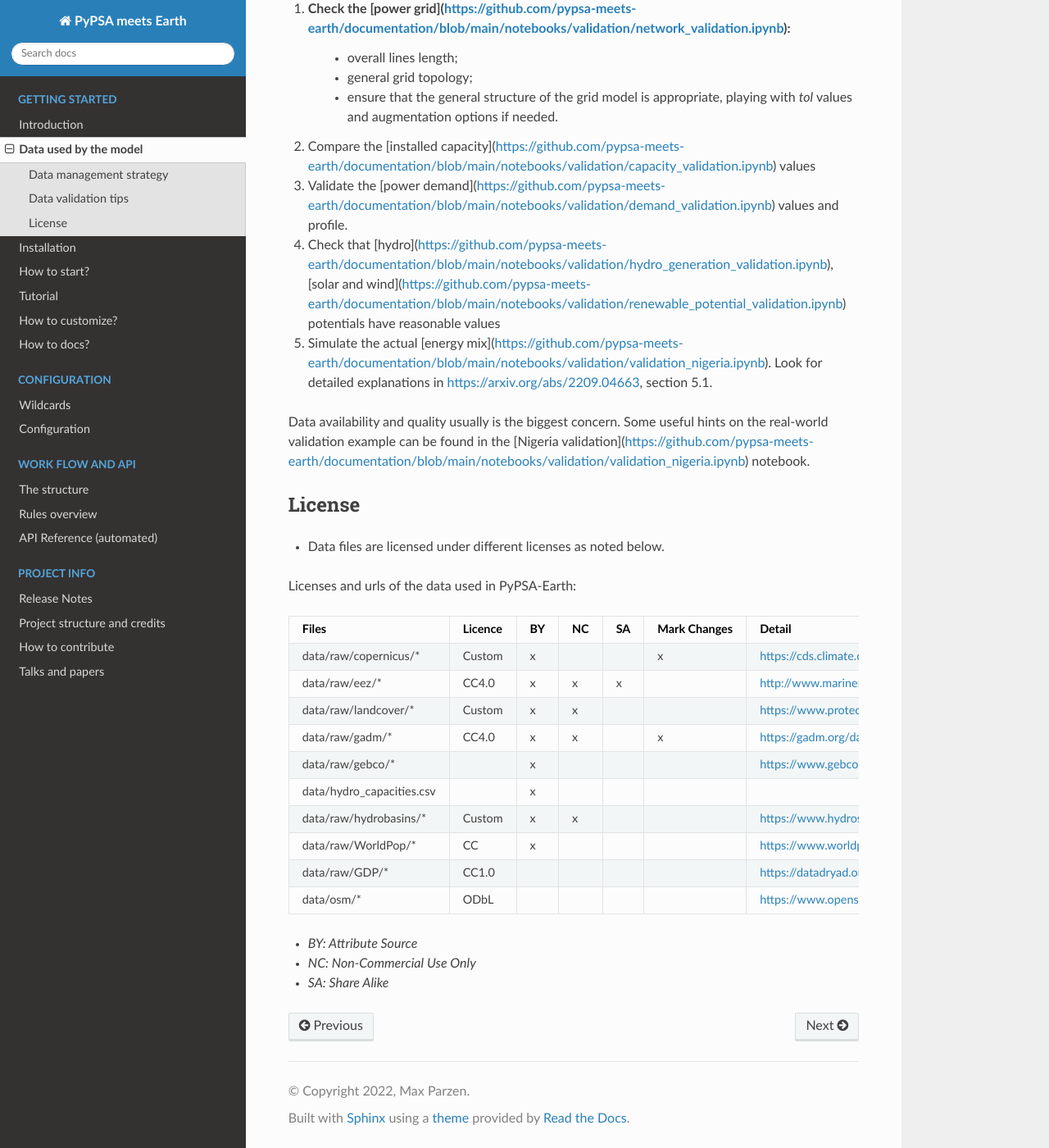
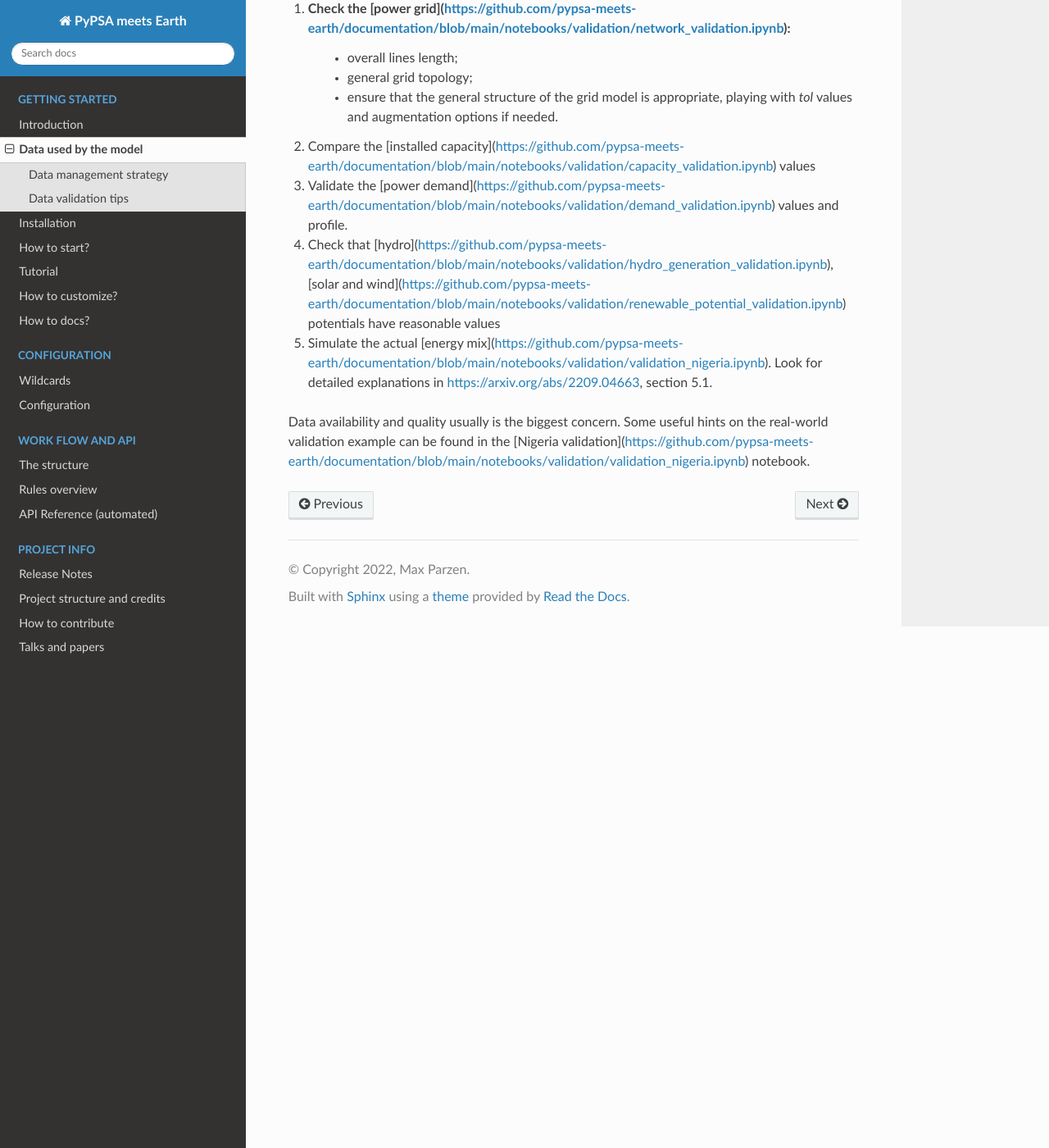
Before and after one commit to pypsa-meets-earth/pypsa-earth, a Sphinx documentation site: the page built from doc/data_workflow.rst, in a window 1280 px wide and 1400 px high, scrolled down 2481 px. Shown: the whole window at 82% size. Built offline with Sphinx 7.4.7 and the Read the Docs theme 2.0.0, drawn with Linux system fonts in a browser that asks for light colours; pages that are not in the unit, such as notebooks, are missing from menus; the version number could not be read and is left out.

Commit message:
Remove license

```diff
--- a/doc/data_workflow.rst
+++ b/doc/data_workflow.rst
@@ -99,19 +99,3 @@ The following validation points are worth keeping in mind when building your ene
 5. Simulate the actual [energy mix](https://github.com/pypsa-meets-earth/documentation/blob/main/notebooks/validation/validation_nigeria.ipynb). Look for detailed explanations in https://arxiv.org/abs/2209.04663, section 5.1.
 
 Data availability and quality usually is the biggest concern. Some useful hints on the real-world validation example can be found in the [Nigeria validation](https://github.com/pypsa-meets-earth/documentation/blob/main/notebooks/validation/validation_nigeria.ipynb) notebook.
-
-License
-=======
-
-* Data files are licensed under different licenses as noted below.
-
-Licenses and urls of the data used in PyPSA-Earth:
-
-.. csv-table::
-   :header-rows: 1
-   :file: configtables/licenses.csv
-
-
-* *BY: Attribute Source*
-* *NC: Non-Commercial Use Only*
-* *SA: Share Alike*
```
